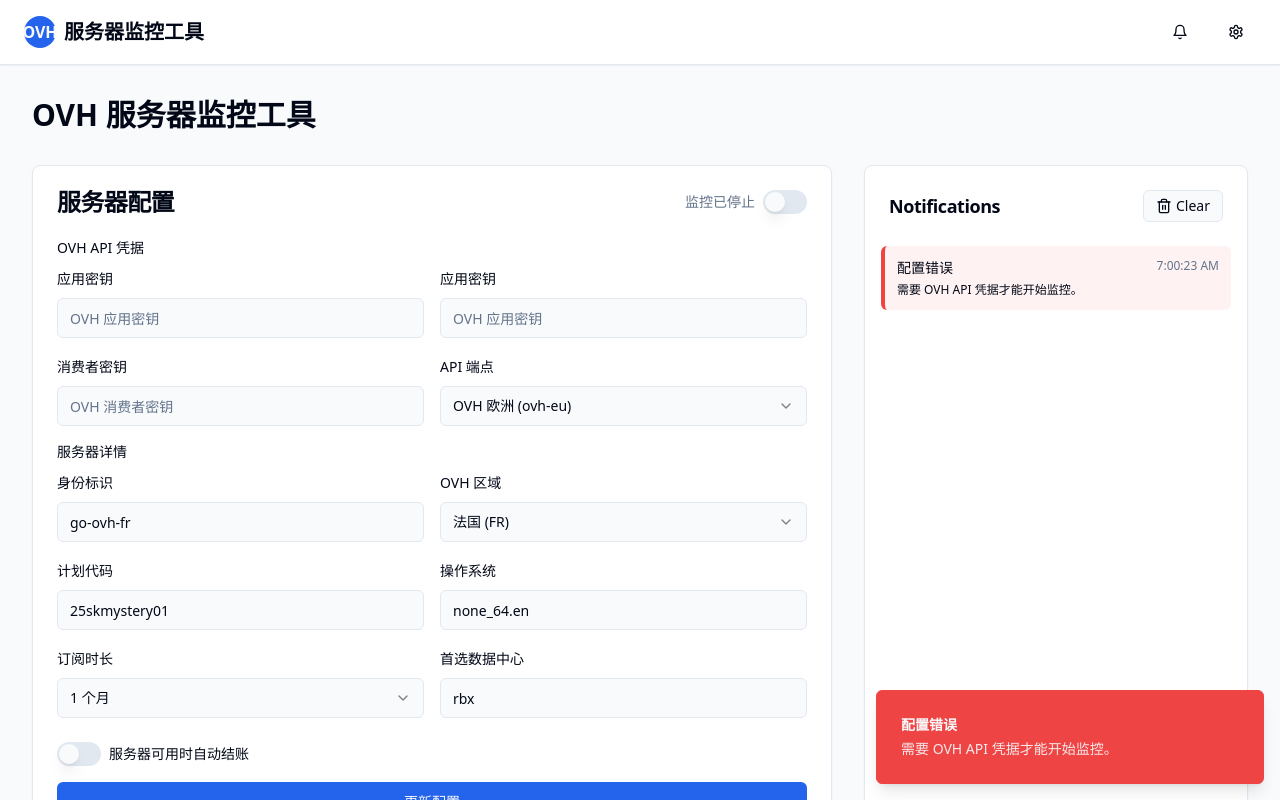
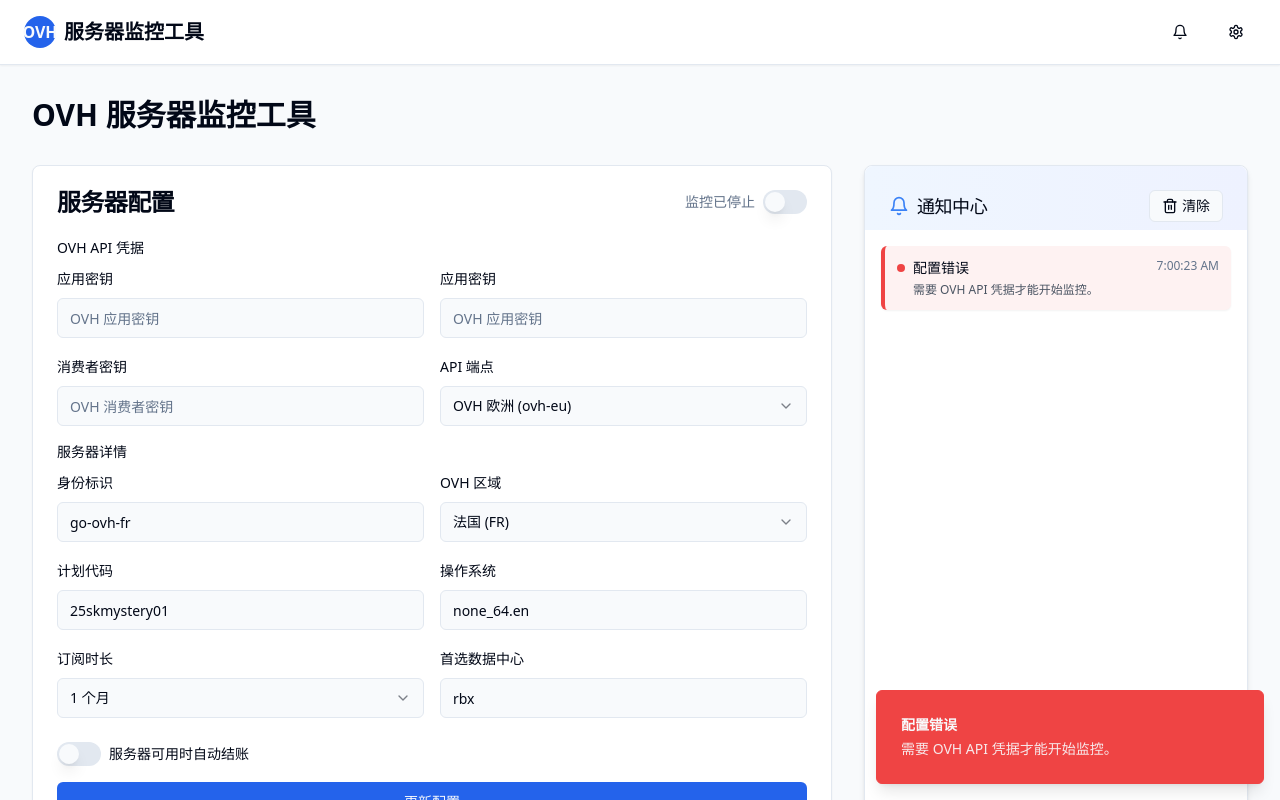
Before and after one commit to meiguodashiguan/ovh-server-sniper-bot, a React (Vite) app: page / in a window 1280 px wide. Both pictures are taken after a click on the switch 785 px from the left and 202 px from the top of the page. Shown: the top 800 px of the page. Built offline with nearby package versions, Linux system fonts and the light colour scheme.

Commit message:
Feat: Localize and improve notification UI
Localize the "Notifications" section and improve its UI for better aesthetics.

```diff
--- a/src/components/NotificationHistory.tsx
+++ b/src/components/NotificationHistory.tsx
@@ -3,7 +3,7 @@ import React from 'react';
 import { Card, CardContent, CardHeader, CardTitle } from '@/components/ui/card';
 import { ScrollArea } from '@/components/ui/scroll-area';
 import { Button } from '@/components/ui/button';
-import { Trash2 } from 'lucide-react';
+import { Trash2, Bell } from 'lucide-react';
 
 export interface Notification {
   id: string;
@@ -33,40 +33,63 @@ const NotificationHistory: React.FC<NotificationHistoryProps> = ({ notifications
     }
   };
 
+  const getNotificationIcon = (type: string) => {
+    switch (type) {
+      case 'success':
+        return <span className="h-2 w-2 rounded-full bg-green-500 mr-2"></span>;
+      case 'error':
+        return <span className="h-2 w-2 rounded-full bg-red-500 mr-2"></span>;
+      case 'warning':
+        return <span className="h-2 w-2 rounded-full bg-yellow-500 mr-2"></span>;
+      case 'info':
+      default:
+        return <span className="h-2 w-2 rounded-full bg-blue-500 mr-2"></span>;
+    }
+  };
+
   return (
-    <Card className="h-full">
-      <CardHeader className="pb-2">
+    <Card className="h-full shadow-md">
+      <CardHeader className="pb-2 bg-gradient-to-r from-blue-50 to-indigo-50 dark:from-blue-900/30 dark:to-indigo-900/30 rounded-t-lg">
         <div className="flex justify-between items-center">
-          <CardTitle className="text-lg">Notifications</CardTitle>
+          <div className="flex items-center space-x-2">
+            <Bell className="h-5 w-5 text-blue-500" />
+            <CardTitle className="text-lg font-medium">通知中心</CardTitle>
+          </div>
           <Button
             variant="outline"
             size="sm"
-            className="h-8 gap-1"
+            className="h-8 gap-1 hover:bg-red-50 hover:text-red-600 dark:hover:bg-red-900/30"
             onClick={onClearNotifications}
           >
             <Trash2 className="h-4 w-4" />
-            Clear
+            清除
           </Button>
         </div>
       </CardHeader>
       <CardContent className="p-0">
         <ScrollArea className="h-[300px]">
           {notifications.length === 0 ? (
-            <p className="text-center text-sm text-muted-foreground p-4">
-              No notifications yet.
-            </p>
+            <div className="flex flex-col items-center justify-center h-[200px] text-center">
+              <Bell className="h-12 w-12 text-gray-300 mb-2" />
+              <p className="text-center text-sm text-muted-foreground p-4">
+                暂无通知信息
+              </p>
+            </div>
           ) : (
             <div className="space-y-2 p-4">
               {notifications.map((notification) => (
                 <div
                   key={notification.id}
-                  className={`p-3 rounded-md ${getNotificationClass(notification.type)}`}
+                  className={`p-3 rounded-md shadow-sm hover:shadow transition-all duration-200 ${getNotificationClass(notification.type)}`}
                 >
                   <div className="flex justify-between items-start">
-                    <h4 className="font-medium text-sm">{notification.title}</h4>
+                    <div className="flex items-center">
+                      {getNotificationIcon(notification.type)}
+                      <h4 className="font-medium text-sm">{notification.title}</h4>
+                    </div>
                     <span className="text-xs text-muted-foreground">{notification.timestamp}</span>
                   </div>
-                  <p className="text-xs mt-1">{notification.message}</p>
+                  <p className="text-xs mt-1 ml-4 text-gray-600 dark:text-gray-300">{notification.message}</p>
                 </div>
               ))}
             </div>
```
